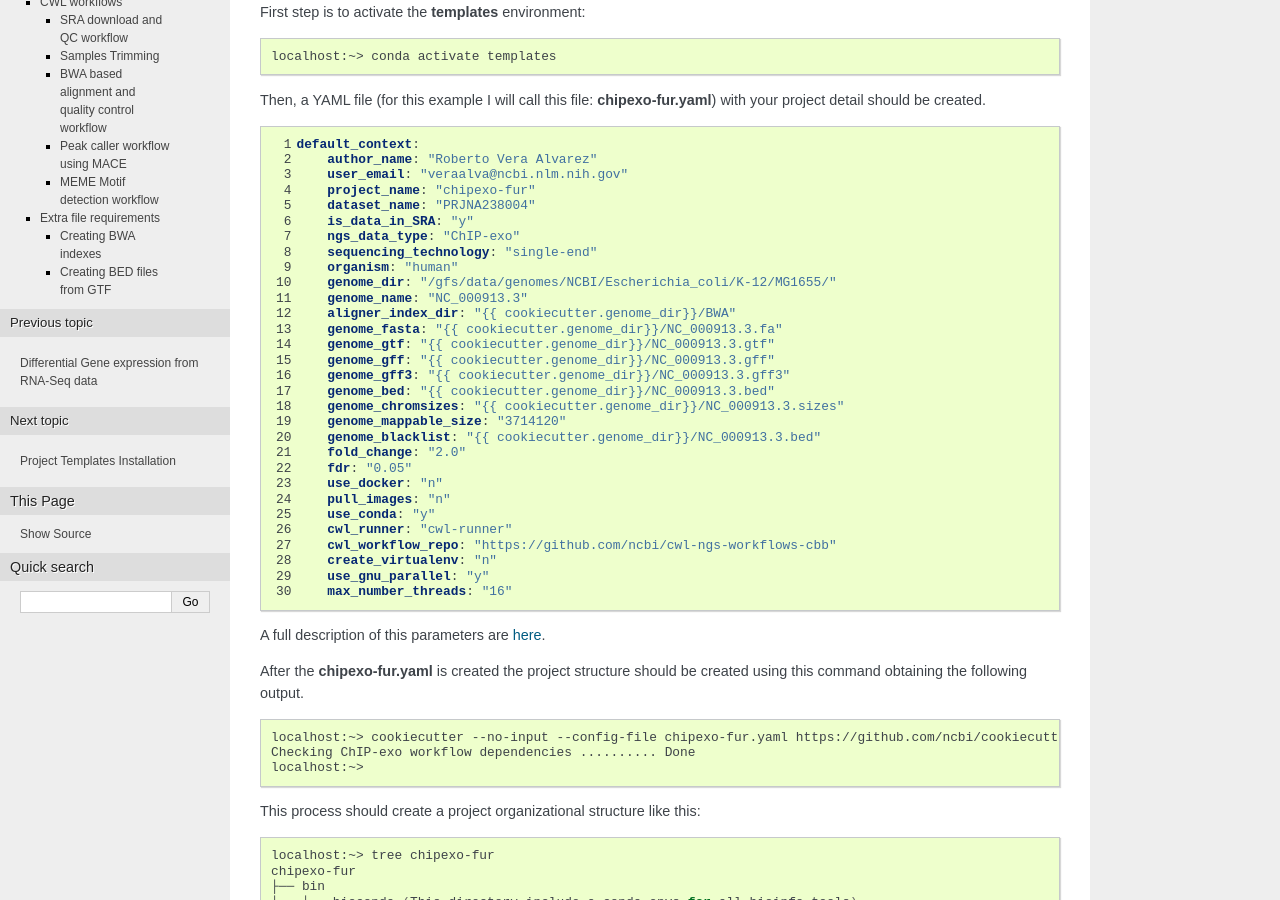
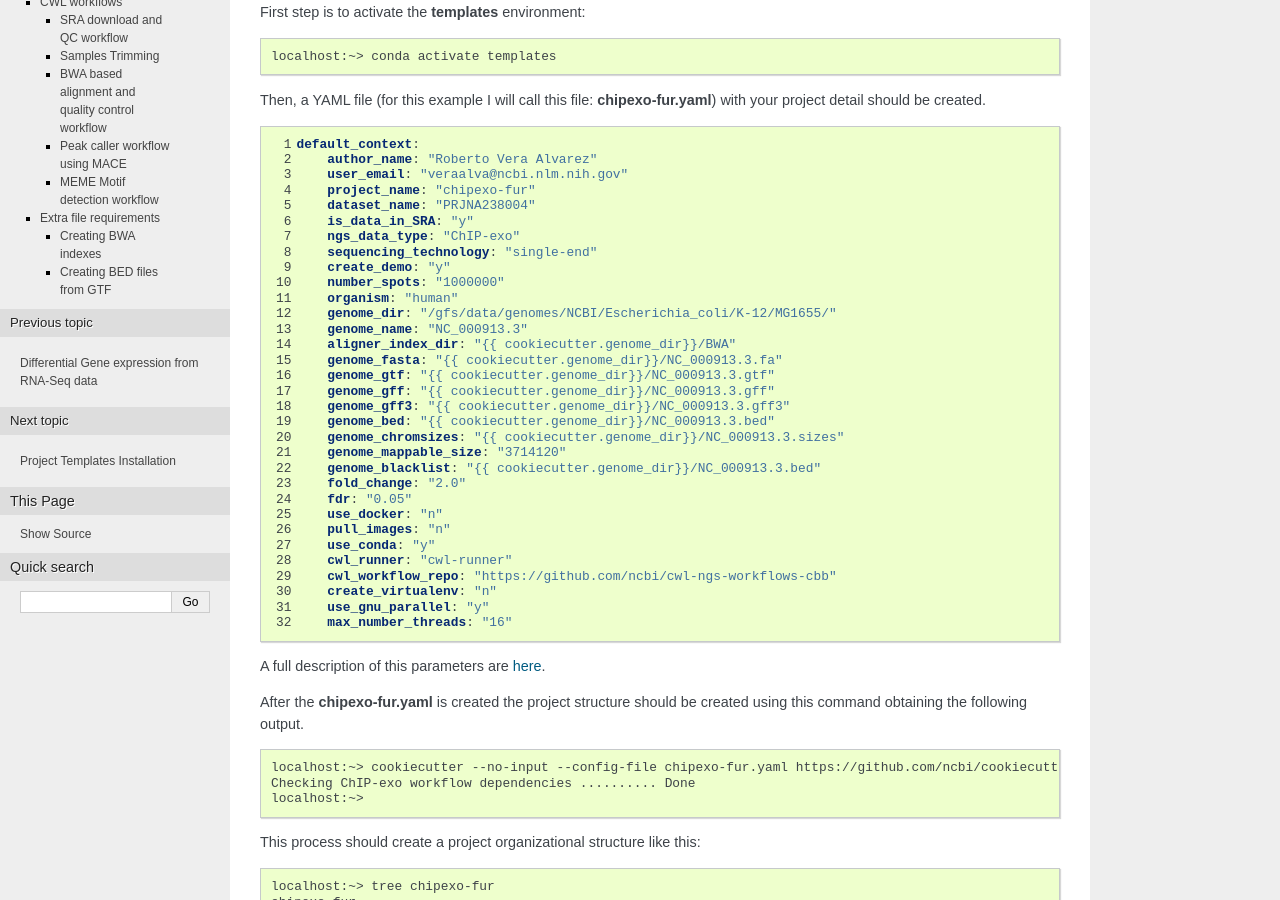
Before and after one commit to ncbi/pm4ngs, a Sphinx documentation site: the page built from docs/source/workflows/det_bind_chipexo.rst, in a window 1280 px wide and 900 px high, scrolled down 511 px. Built offline with Sphinx 7.4.7, drawn with Linux system fonts in a browser that asks for light colours; some of the changed text lies outside the part shown.

```diff
--- a/docs/source/workflows/det_bind_chipexo.rst
+++ b/docs/source/workflows/det_bind_chipexo.rst
@@ -41,6 +41,8 @@
         is_data_in_SRA: "y"
         ngs_data_type: "ChIP-exo"
         sequencing_technology: "single-end"
+        create_demo: "y"
+        number_spots: "1000000"
         organism: "human"
         genome_dir: "/gfs/data/genomes/NCBI/Escherichia_coli/K-12/MG1655/"
         genome_name: "NC_000913.3"
@@ -218,6 +220,8 @@
         is_data_in_SRA: "y"
         ngs_data_type: "ChIP-exo"
         sequencing_technology: "single-end"
+        create_demo: "y"
+        number_spots: "1000000"
         organism: "human"
         genome_dir: "/gfs/data/genomes/NCBI/Escherichia_coli/K-12/MG1655/"
         genome_name: "NC_000913.3"
```
Also changed, not shown: 3 other files.
